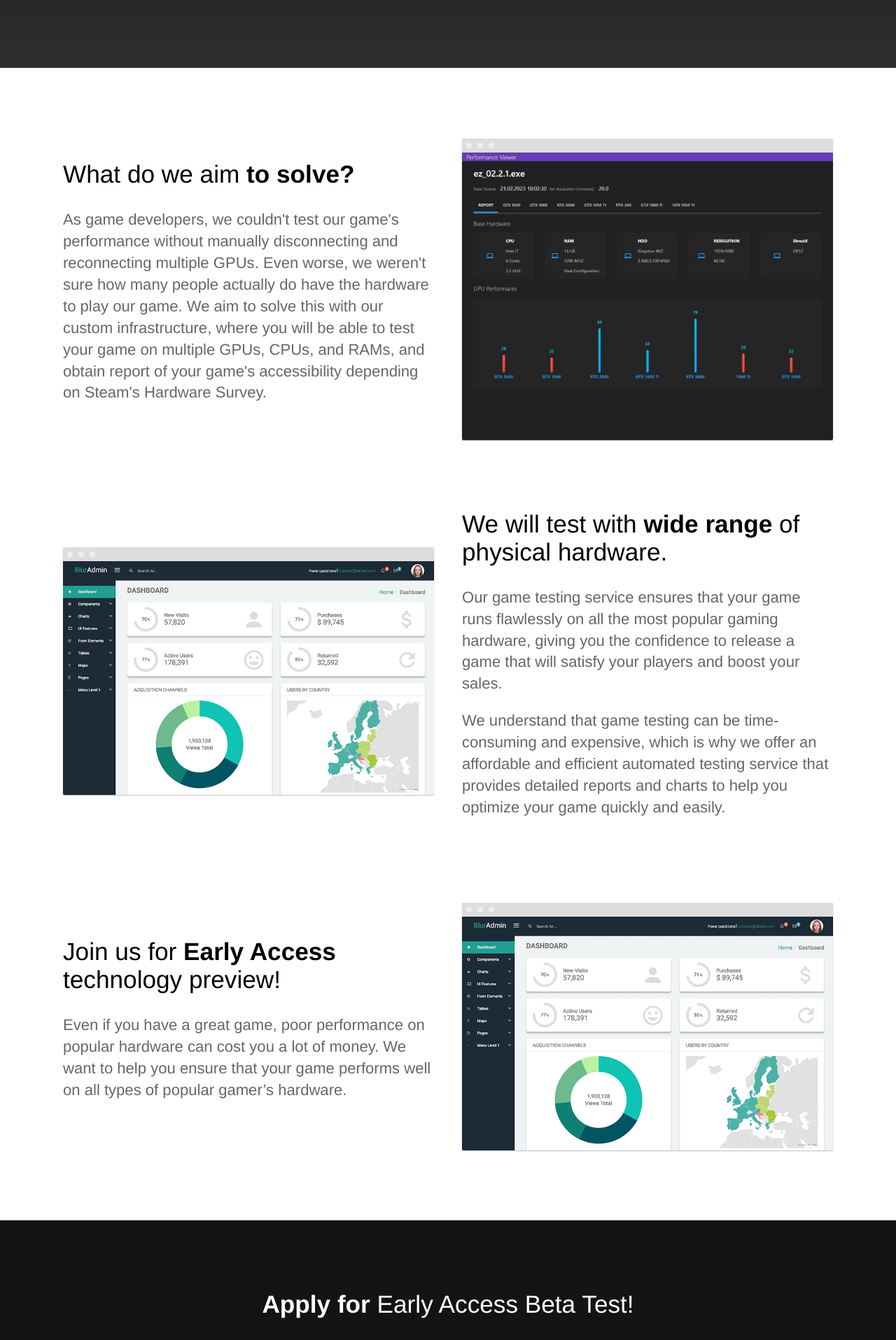
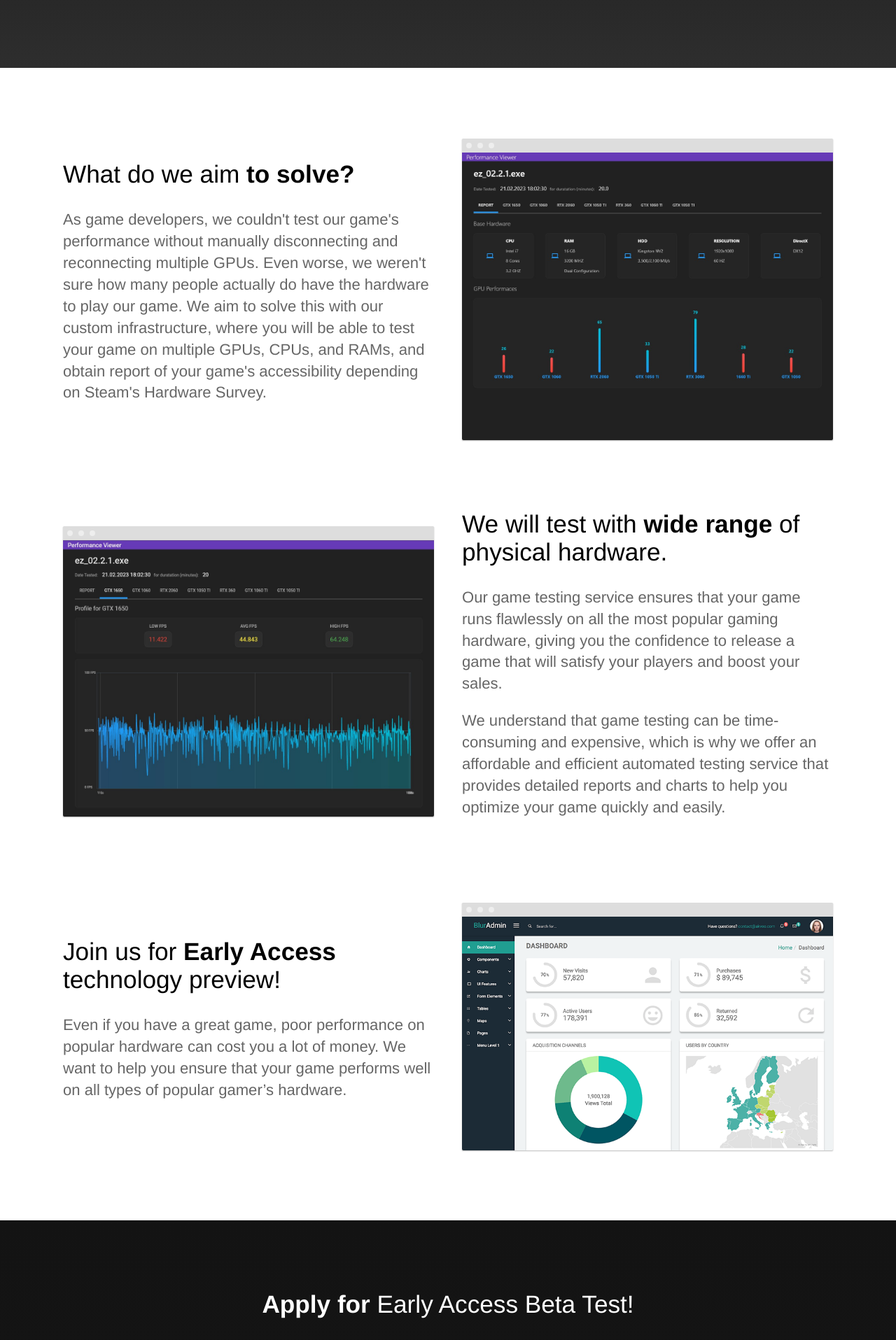
Before and after one commit to EnigmaticMachines/performace, a Jekyll site: the page built from index.html, in a window 1280 px wide. Shown: the part 420-2335 px from the top of the page at 70% size. Built offline with Jekyll 4.4.1, drawn with Linux system fonts in a browser that asks for light colours.

Commit message:
Updated GPU image

```diff
--- a/index.html
+++ b/index.html
@@ -38,7 +38,7 @@
 					to help you optimize your game quickly and easily.</p>
 			</div>
 			<div class="image">
-				<img src="{{ site.baseurl }}/images/dashboard.png" alt="Screenshot" class="screenshot editable" />
+				<img src="{{ site.baseurl }}/images/tygo_2.jpg" alt="Screenshot" class="screenshot editable" />
 			</div>
 		</div>
 	</section>
```
Also changed, not shown: images/tygo_2.jpg (added).
